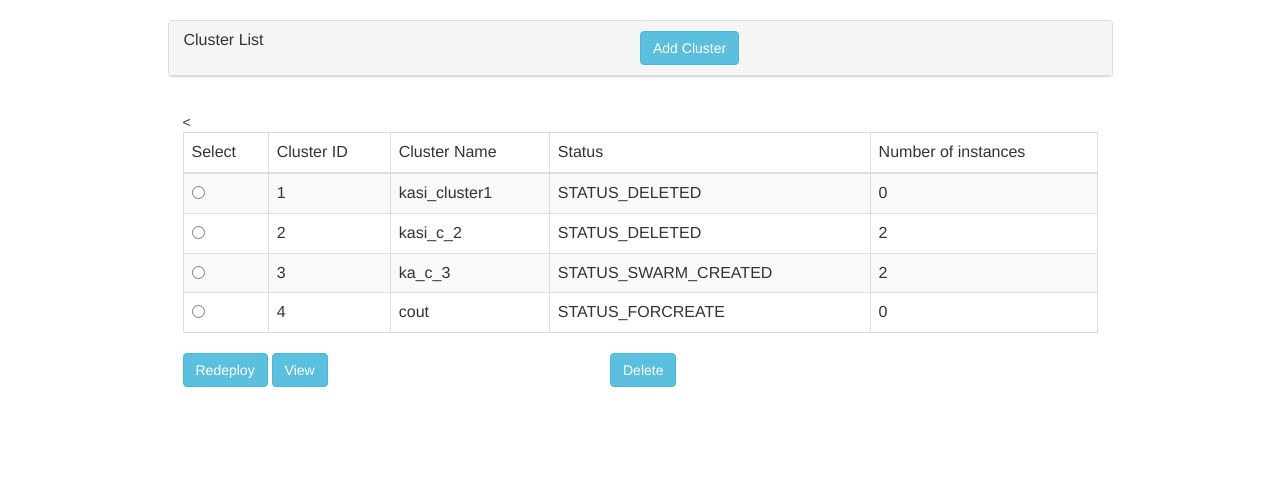
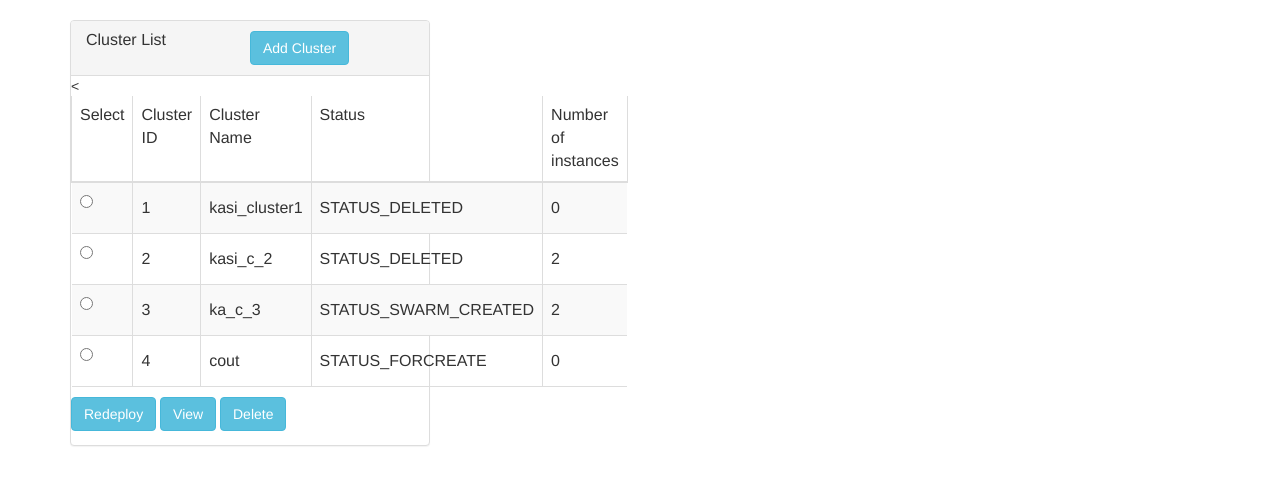
Before and after one commit to HariKripa1/Container-as-a-Service, a Django app: template ccloud/templates/ccloud/clusterHome.html in a window 1280 px wide. Shown: the part 102-587 px from the top of the page. Run offline with Django 3.2, Linux system fonts and the light colour scheme; the template is opened without the code that fills it: values that come from a table or form of the project are taken from there, others are empty; data comes from the database, SQL or seed files in the repository; some libraries are stand-ins or nearby versions.

Commit message:
aligning clusterhome.html

```diff
--- a/ccloud/templates/ccloud/clusterHome.html
+++ b/ccloud/templates/ccloud/clusterHome.html
@@ -18,7 +18,7 @@
         <div class="row">
 
 
-                <div class="col-md-10 col-md-offset-1">
+                <div class="col-sm-4 push-sm-4">
 
                     <div class="panel panel-default panel-table">
                         <div class="panel-heading">
@@ -32,7 +32,6 @@
 
 
 
-                            </div>
                             </div>
                         </div>
                         <div class="panel-body">
@@ -75,9 +74,11 @@
                             </form>
                         </div>
                     </div>
+
             </div>
         </div>
     </div>
+
 
 {% endblock %}
 
```
Lines whose indentation alone changed are shown as unchanged.
